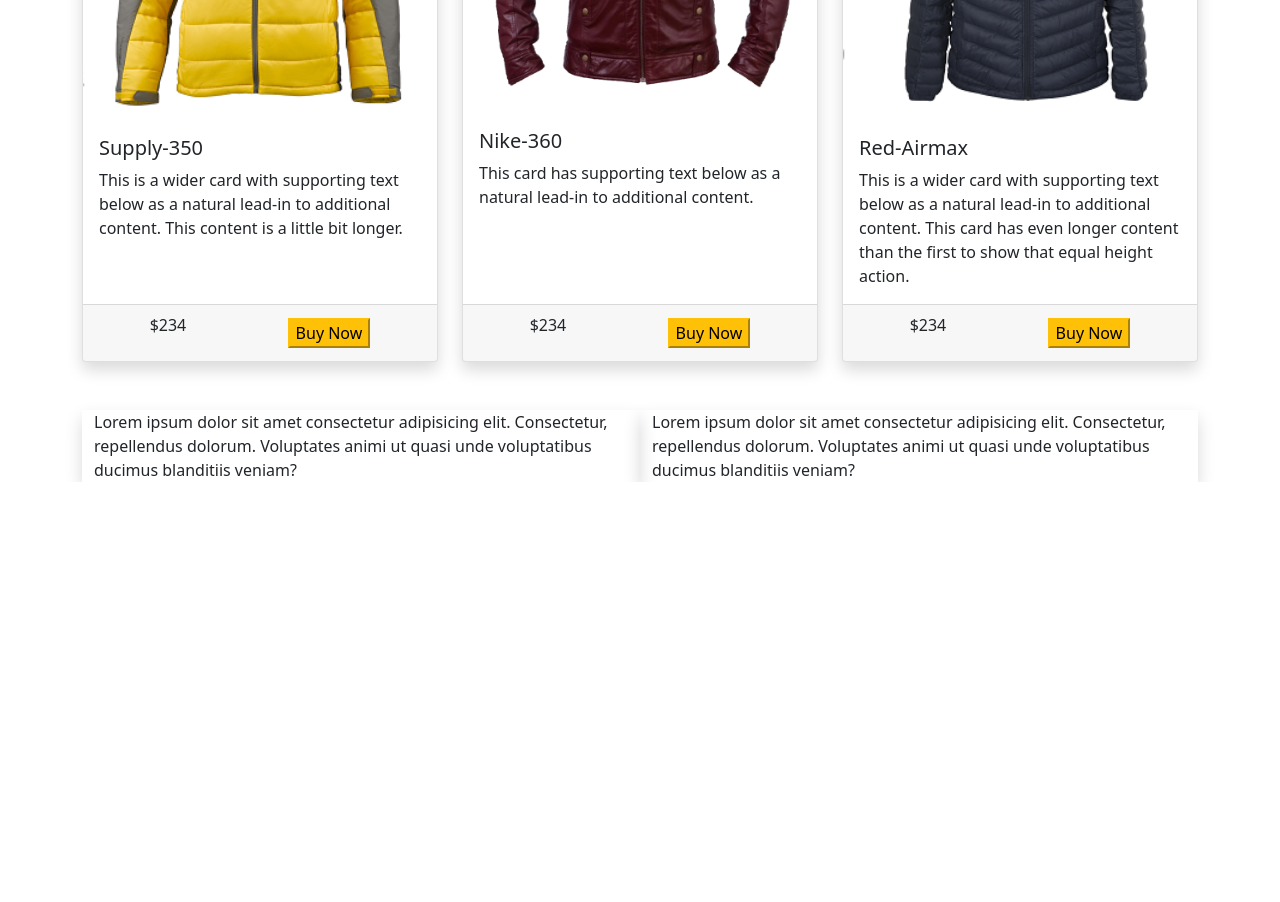
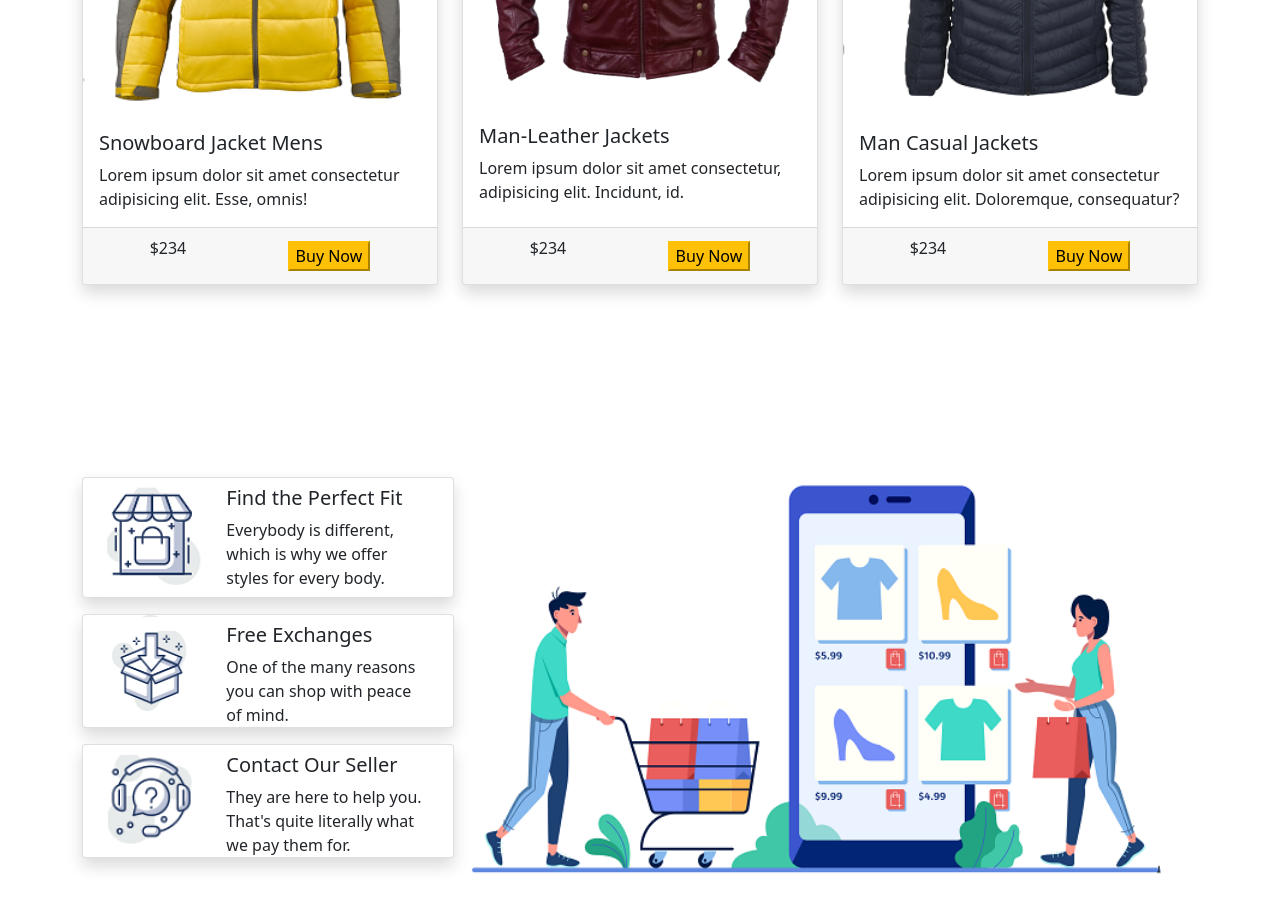
Before and after one commit to Rahat3286/complete-web-development-assignment-2, a plain HTML site: page index.html in a window 1280 px wide. Shown: the part 1440-2342 px from the top of the page. Before the commit the page ends 1922 px from the top, so only its background shows below. Drawn offline with nearby package versions, Linux system fonts and the light colour scheme.

Commit message:
make some changes

```diff
--- a/index.html
+++ b/index.html
@@ -5,15 +5,14 @@
     <meta charset="UTF-8">
     <meta name="viewport" content="width=device-width, initial-scale=1.0">
     <title>Assignment-2</title>
-    <link href="https://cdn.jsdelivr.net/npm/bootstrap@5.0.0-beta1/dist/css/bootstrap.min.css" rel="stylesheet"
-        integrity="sha384-giJF6kkoqNQ00vy+HMDP7azOuL0xtbfIcaT9wjKHr8RbDVddVHyTfAAsrekwKmP1" crossorigin="anonymous">
+    <link rel="stylesheet" type="text/css" href="./css/bootstrap.min.css">
     <link rel="stylesheet" href="style.css">
 </head>
 
 <body>
     <!--------------- navigation ------------->
     <header class="container">
-        <nav class="navbar navbar-expand-lg navbar-light bg-light shadow fixed-top">
+        <nav class="navbar navbar-expand-lg navbar-light bg-light shadow">
             <div class="container-fluid">
                 <a class="navbar-brand" href="#"><img src="./Penguin Fashion/Logo, Icon/LOGO.png" alt=""
                         class="w-100 h-100"></a>
@@ -23,7 +22,7 @@
                     <span class="navbar-toggler-icon"></span>
                 </button>
                     <div class="collapse navbar-collapse" id="navbarNavAltMarkup">
-                    <div class="navbar-nav ml-auto">
+                        <div class="navbar-nav">
                             <a class="nav-link active" aria-current="page" href="#">Home</a>
                             <a class="nav-link active" href="#">Product</a>
                             <a class="nav-link active" href="#">About Us</a>
@@ -33,17 +32,21 @@
             </div>
         </nav>
     </header>
+
+    <!----------MAIN_SECTION -------------->
+
     <main class="container">
 
         <!----------------------- PROFILE_SECTION --------------------------->
 
-        <section class="mt-5">
+        <section class="pt-5">
             <div class="row row-cols-1 row-cols-md-2 g-4">
                 <div class="col">
                     <div class="card profile-card h-100 shadow">
                         <div class="card-body">
                             <h1>BE THE PENGUINS <br>OF WINTER</h1>
-                            <p>Lorem ipsum dolor sit, amet consectetur adipisicing elit. Ratione perferendis dicta numquam eligendi ex iure.</p>
+                            <p>Lorem ipsum dolor sit, amet consectetur adipisicing elit. Ratione perferendis dicta
+                                numquam eligendi ex iure.</p>
                         </div>
                         <div class="card-footer profile-card-footer">
                             <button type="button" class="btn btn-warning">BUY</button>
@@ -74,8 +77,9 @@
                     <div class="card panda-card h-100 shadow">
                         <img src="./Penguin Fashion/Image/yellow_coat_jacket.png" class="card-img-top" alt="...">
                         <div class="card-body">
-                            <h3>Yellow Coat Jacket</h3>
-                            <p class="card-text">Lorem ipsum dolor, sit amet consectetur adipisicing elit. Quo, tempore.</p>
+                            <h3 class="card-title">Yellow Coat Jacket</h3>
+                            <p class="card-text">Lorem ipsum dolor, sit amet consectetur adipisicing elit. Quo, tempore.
+                            </p>
                         </div>
                         <div class="card-footer panda-card-footer d-flex align-items-center justify-content-around">
                             <p>$234</p>
@@ -87,9 +91,9 @@
                     <div class="card h-100 shadow">
                         <img src="./Penguin Fashion/Image/ladies_jacket.png" class="card-img-top" alt="...">
                         <div class="card-body">
-                            <h5 class="card-title">Nike-360</h5>
-                            <p class="card-text">This card has supporting text below as a natural lead-in to additional
-                                content.</p>
+                            <h3 class="card-title">Ladies Jacket</h3>
+                            <p class="card-text">Lorem ipsum, dolor sit amet consectetur adipisicing elit. Modi ipsum
+                                illo fugiat?</p>
                         </div>
                         <div class="card-footer panda-card-footer d-flex align-items-center justify-content-around">
                             <p>$234</p>
@@ -101,11 +105,9 @@
                     <div class="card h-100 shadow">
                         <img src="./Penguin Fashion/Image/woman_leather_jacket.png" class="card-img-top" alt="...">
                         <div class="card-body">
-                            <h5 class="card-title">Red-Airmax</h5>
-                            <p class="card-text">This is a wider card with supporting text below as a natural lead-in to
-                                additional
-                                content. This card has even longer content than the first to show that equal height
-                                action.</p>
+                            <h3 class="card-title">Woman Leather Jacket</h3>
+                            <p class="card-text">Lorem ipsum dolor sit, amet consectetur adipisicing elit. Expedita,
+                                deserunt.</p>
                         </div>
                         <div class="card-footer panda-card-footer d-flex align-items-center justify-content-around">
                             <p>$234</p>
@@ -125,10 +127,9 @@
                     <div class="card panda-card h-100 shadow">
                         <img src="./Penguin Fashion/Image/snowboard_jackt_mens.png" class="card-img-top" alt="...">
                         <div class="card-body">
-                            <h5 class="card-title">Supply-350</h5>
-                            <p class="card-text">This is a wider card with supporting text below as a natural lead-in to
-                                additional
-                                content. This content is a little bit longer.</p>
+                            <h5 class="card-title">Snowboard Jacket Mens</h5>
+                            <p class="card-text">Lorem ipsum dolor sit amet consectetur adipisicing elit. Esse, omnis!
+                            </p>
                         </div>
                         <div class="card-footer panda-card-footer d-flex align-items-center justify-content-around">
                             <p>$234</p>
@@ -140,9 +141,9 @@
                     <div class="card h-100 shadow">
                         <img src="./Penguin Fashion/Image/man_leather_jackets.png" class="card-img-top" alt="...">
                         <div class="card-body">
-                            <h5 class="card-title">Nike-360</h5>
-                            <p class="card-text">This card has supporting text below as a natural lead-in to additional
-                                content.</p>
+                            <h5 class="card-title">Man-Leather Jackets</h5>
+                            <p class="card-text">Lorem ipsum dolor sit amet consectetur, adipisicing elit. Incidunt, id.
+                            </p>
                         </div>
                         <div class="card-footer panda-card-footer d-flex align-items-center justify-content-around">
                             <p>$234</p>
@@ -154,11 +155,9 @@
                     <div class="card h-100 shadow">
                         <img src="./Penguin Fashion/Image/man_casual_jackets.png" class="card-img-top" alt="...">
                         <div class="card-body">
-                            <h5 class="card-title">Red-Airmax</h5>
-                            <p class="card-text">This is a wider card with supporting text below as a natural lead-in to
-                                additional
-                                content. This card has even longer content than the first to show that equal height
-                                action.</p>
+                            <h5 class="card-title">Man Casual Jackets</h5>
+                            <p class="card-text">Lorem ipsum dolor sit amet consectetur adipisicing elit. Doloremque,
+                                consequatur?</p>
                         </div>
                         <div class="card-footer panda-card-footer d-flex align-items-center justify-content-around">
                             <p>$234</p>
@@ -169,14 +168,69 @@
             </div>
         </section>
 
-        <!--------------------------------  FOOTER_SECTION  ---------------------------->
+        <!--------------------------------  BUSINESS_SECTION  ---------------------------->
 
-        <div class="container">
-            <div class="row row-cols-2">
-                <div class="col shadow">Lorem ipsum dolor sit amet consectetur adipisicing elit. Consectetur, repellendus dolorum. Voluptates animi ut quasi unde voluptatibus ducimus blanditiis veniam?</div>
-                <div class="col shadow">Lorem ipsum dolor sit amet consectetur adipisicing elit. Consectetur, repellendus dolorum. Voluptates animi ut quasi unde voluptatibus ducimus blanditiis veniam?</div>
+        <section class="container mt-5 pt-5">
+            <div class="row mt-5 pt-5">
+                <div class="col-md-4">
+                    <div class="row">
+                        <div class="card mb-3 shadow" style="max-width: 540px;">
+                            <div class="row g-0">
+                                <div class="col-md-4">
+                                    <img src="./Penguin Fashion/Logo, Icon/icon_1.png" alt="..." class="w-100 h-100">
+                                </div>
+                                <div class="col-md-8">
+                                    <div class="card-body pt-2 pb-0">
+                                        <h5 class="card-title">Find the Perfect Fit</h5>
+                                        <p class="card-text">Everybody is different, which is why we offer styles for
+                                            every body.</p>
                                     </div>
                                 </div>
+                            </div>
+                        </div>
+                    </div>
+                    <div class="row">
+                        <div class="card mb-3 shadow" style="max-width: 540px;">
+                            <div class="row g-0">
+                                <div class="col-md-4">
+                                    <img src="./Penguin Fashion/Logo, Icon/icon_2.png" alt="..." class="w-100 h-100">
+                                </div>
+                                <div class="col-md-8">
+                                    <div class="card-body pt-2 pb-0">
+                                        <h5 class="card-title">Free Exchanges</h5>
+                                        <p class="card-text">One of the many reasons you can shop
+                                            with peace of mind.</p>
+                                    </div>
+                                </div>
+                            </div>
+                        </div>
+                    </div>
+                    <div class="row">
+                        <div class="card mb-3 shadow" style="max-width: 540px;">
+                            <div class="row g-0">
+                                <div class="col-md-4">
+                                    <img src="./Penguin Fashion/Logo, Icon/icon_3.png" alt="..." class="w-100 h-100">
+                                </div>
+                                <div class="col-md-8">
+                                    <div class="card-body pt-2 pb-0">
+                                        <h5 class="card-title">Contact Our Seller</h5>
+                                        <p class="card-text">They are here to help you. That's quite
+                                            literally what we pay them for.</p>
+                                    </div>
+                                </div>
+                            </div>
+                        </div>
+                    </div>
+                </div>
+                <div class="col-md-8">
+                    <div class="big-icon">
+                        <img src="./Penguin Fashion/Logo, Icon/Big_icon.png" class="w-100 h-100" alt="...">
+                    </div>
+                </div>
+            </div>
+        </section>
     </main>
 
+    <!-------------------------------------- FOOTER_SECTION ----------------------->
+
 </html>
```
Also changed, not shown: Penguin Fashion/Logo, Icon/Big_icon.png (added), Penguin Fashion/Logo, Icon/XMLID 1.png (deleted), Penguin Fashion/Logo, Icon/bg.png (added), Penguin Fashion/Logo, Icon/icon_1.png (added), Penguin Fashion/Logo, Icon/icon_2.png (added), Penguin Fashion/Logo, Icon/icon_3.png (added), Penguin Fashion/Logo, Icon/image 12.png (deleted), Penguin Fashion/Logo, Icon/image 13.png (deleted), Penguin Fashion/Logo, Icon/image 14.png (deleted). Lines whose indentation alone changed are shown as unchanged.
